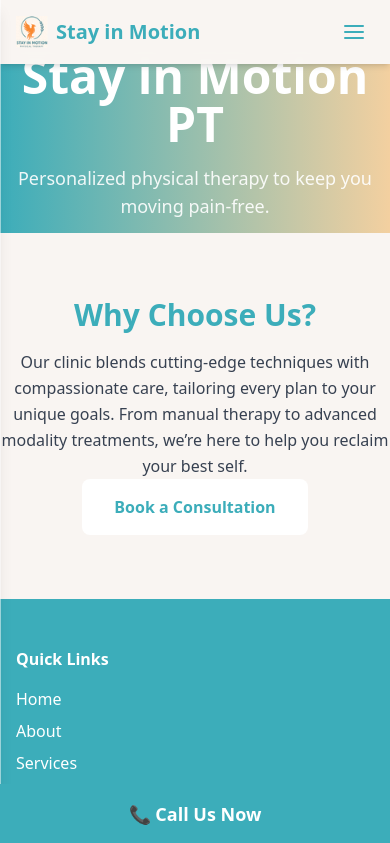
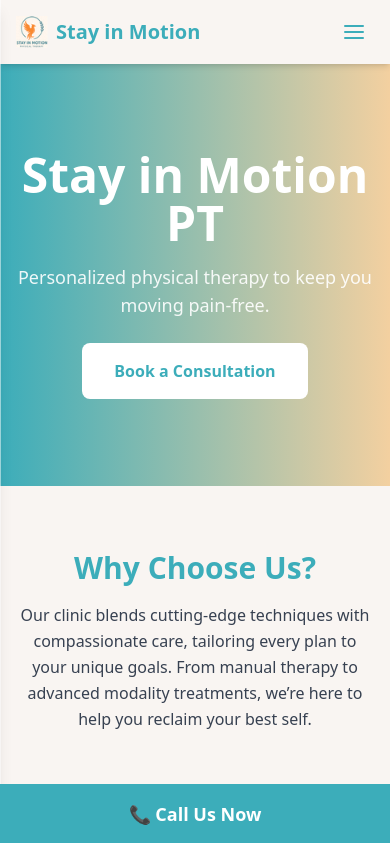
Before and after one commit to spickworth1991/stay-in-motion, a React (Vite) app: page / in a window 390 px wide. Shown: the top 843 px of the page. Built offline with nearby package versions, Linux system fonts and the light colour scheme.

Commit message:
mobile tweak/scrolling fix

```diff
--- a/src/App.jsx
+++ b/src/App.jsx
@@ -1,32 +1,32 @@
-import { Routes, Route } from "react-router-dom";
-import Navbar from "./components/Navbar";
-import Footer from "./components/Footer";
+// src/App.jsx
+import { Routes, Route } from "react-router-dom"
+import Navbar from "./components/Navbar"
+import Footer from "./components/Footer"
 
-import Home from "./pages/Home";
-import About from "./pages/About";
-import Services from "./pages/Services";
-import Contact from "./pages/Contact";
-import FAQ from "./pages/FAQ";
-import Insurance from "./pages/Insurance";
-import Blog from "./pages/Blog";
+import Home from "./pages/Home"
+import About from "./pages/About"
+import Services from "./pages/Services"
+import Contact from "./pages/Contact"
+import FAQ from "./pages/FAQ"
+import Insurance from "./pages/Insurance"
+import Blog from "./pages/Blog"
 
 export default function App() {
   return (
-    <>
+    <div className="flex flex-col min-h-screen bg-cream text-gray-800">
       <Navbar />
-      <main className="pt-16">
+      <main className="flex-grow pt-16">
         <Routes>
-          <Route path="/"        element={<Home />} />
-          <Route path="/about"   element={<About />} />
-          <Route path="/services"element={<Services />} />
-          <Route path="/contact" element={<Contact />} />
-          <Route path="/faq"     element={<FAQ />} />
-          <Route path="/insurance" element={<Insurance />} />
-          <Route path="/blog"    element={<Blog />} />
-          {/* you can add dynamic post route: /blog/:slug */}
+          <Route path="/"           element={<Home />} />
+          <Route path="/about"      element={<About />} />
+          <Route path="/services"   element={<Services />} />
+          <Route path="/contact"    element={<Contact />} />
+          <Route path="/faq"        element={<FAQ />} />
+          <Route path="/insurance"  element={<Insurance />} />
+          <Route path="/blog"       element={<Blog />} />
         </Routes>
       </main>
       <Footer />
-    </>
-  );
+    </div>
+  )
 }
--- a/src/main.jsx
+++ b/src/main.jsx
@@ -1,14 +1,11 @@
-import './index.css'
-import ReactDOM from 'react-dom/client'
-import { BrowserRouter } from 'react-router-dom'
-import App from './App'
+// src/main.jsx
+import "./index.css"
+import ReactDOM from "react-dom/client"
+import { BrowserRouter } from "react-router-dom"
+import App from "./App"
 
-ReactDOM.createRoot(document.getElementById('root')).render(
+ReactDOM.createRoot(document.getElementById("root")).render(
   <BrowserRouter>
-    <div className="bg-cream min-h-screen">
-      <App />
-    </div>
-    <div className="min-h-screen bg-cream text-gray-800">
-    </div>
+    <App />
   </BrowserRouter>
 )
--- a/src/pages/Home.jsx
+++ b/src/pages/Home.jsx
@@ -1,24 +1,60 @@
-import { Link } from "react-router-dom";
+// src/pages/Home.jsx
+import { Link } from 'react-router-dom'
+import { motion } from 'framer-motion'
 
 export default function Home() {
   return (
     <>
       {/* Hero */}
-      <section className="relative h-[20vh] flex items-center justify-center bg-gradient-to-r from-primary to-accent">
+      <section
+        className="
+          relative
+          w-full
+          min-h-[50vh]
+          md:min-h-[70vh]
+          flex
+          items-center
+          justify-center
+          bg-gradient-to-r
+          from-primary
+          to-accent
+        "
+      >
         <div className="text-center px-4">
-          <h1 className="text-5xl md:text-6xl font-bold text-white mb-4">
+          <motion.h1
+            className="text-5xl md:text-6xl font-bold text-white mb-4"
+            initial={{ opacity: 0, y: 20 }}
+            animate={{ opacity: 1, y: 0 }}
+            transition={{ duration: 0.6 }}
+          >
             Stay in Motion PT
-          </h1>
-          <p className="text-lg md:text-xl text-white/90 mb-6 max-w-2xl mx-auto">
+          </motion.h1>
+          <motion.p
+            className="text-lg md:text-xl text-white/90 mb-6 max-w-2xl mx-auto"
+            initial={{ opacity: 0, y: 20 }}
+            animate={{ opacity: 1, y: 0 }}
+            transition={{ duration: 0.6, delay: 0.2 }}
+          >
             Personalized physical therapy to keep you moving pain-free.
-          </p>
-
+          </motion.p>
+          <motion.div
+            initial={{ opacity: 0 }}
+            animate={{ opacity: 1 }}
+            transition={{ duration: 0.6, delay: 0.4 }}
+          >
+            <Link
+              to="/contact"
+              className="inline-block px-8 py-4 bg-white text-primary font-semibold rounded-lg hover:bg-gray-100 transition"
+            >
+              Book a Consultation
+            </Link>
+          </motion.div>
         </div>
       </section>
 
       {/* Brief Intro */}
       <section className="py-16 bg-cream">
-        <div className="max-w-3xl mx-auto text-center">
+        <div className="max-w-3xl mx-auto text-center px-4">
           <h2 className="text-3xl font-bold text-primary mb-4">
             Why Choose Us?
           </h2>
@@ -28,14 +64,8 @@ export default function Home() {
             advanced modality treatments, we’re here to help you reclaim your
             best self.
           </p>
-          <Link
-            to="/contact"
-            className="inline-block px-8 py-4 bg-white text-primary font-semibold rounded-lg hover:bg-gray-100 transition"
-          >
-            Book a Consultation
-          </Link>
         </div>
       </section>
     </>
-  );
+  )
 }
```
